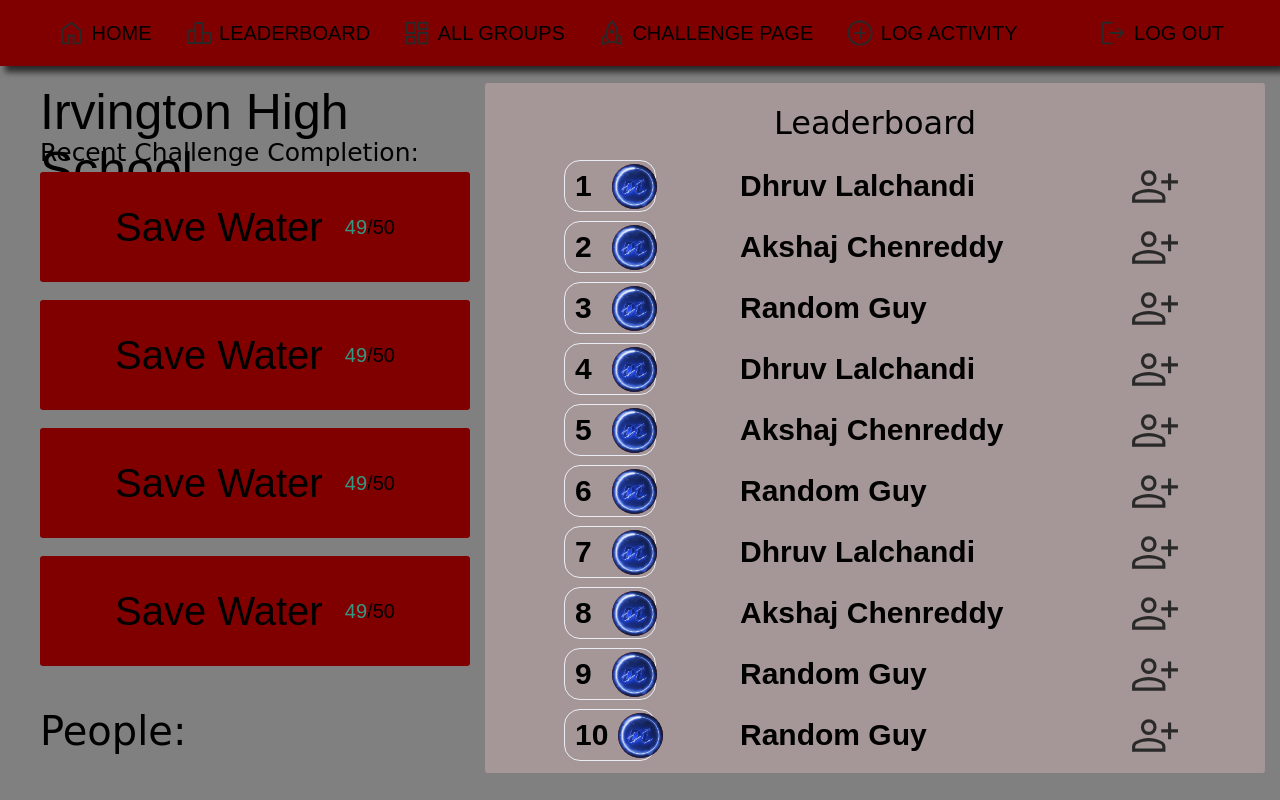
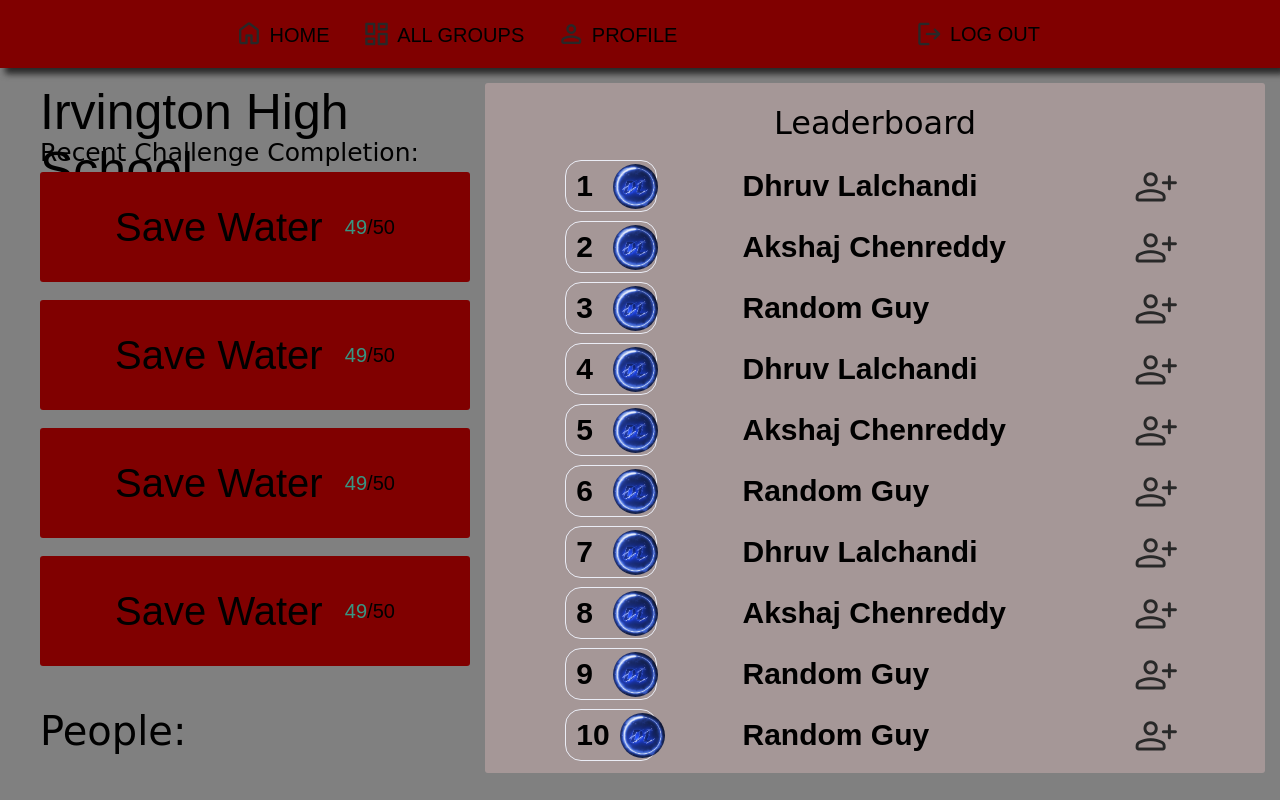
Before and after one commit to dhruv0505/CongressionalAppChallenge, a plain HTML site: page groupPage.html in a window 1280 px wide. Drawn offline with nearby package versions, Linux system fonts and the light colour scheme; a web font is replaced by a local one.

Commit message:
login + miscellanious fixes

```diff
--- a/groupPage.html
+++ b/groupPage.html
@@ -2,20 +2,20 @@
     <header>
         <title></title>
         <link rel="stylesheet" href="style.css">
+        <script src="script.js"></script>
+        <link rel="stylesheet" href="https://fonts.googleapis.com/css2?family=Material+Symbols+Rounded:opsz,wght,FILL,GRAD@48,400,0,0" />
     </header>
     <body>
         <!-- NAV BAR -->
         <div class="centerContainer">
-        <table class="nav centerContatiner">
-            <tr class="centerContainer">
-                <td><a href="home.html" class="navOption centerContainer"><img class="material-symbols-rounded" src="home.svg" style="width:30px;">&nbspHOME</a></td>
-                <td><a href="leaderboard.html"class="navOption centerContainer"><img class="material-symbols-rounded" src="leaderboard.svg" style="width:30px;">&nbspLEADERBOARD</a></td>
-                <td><a href="allGroups.html"class="navOption centerContainer"><img class="material-symbols-rounded" src="dashboard.svg" style="width:30px;">&nbspALL GROUPS</a></td>
-                <td><a href="challengePage.html"class="navOption centerContainer"><img class="material-symbols-rounded" src="rocket.svg" style="width:30px;">&nbspCHALLENGE PAGE</td>
-                <td style="padding-right:50px;"><a href="create.html" class="navOption centerContainer"><img class="material-symbols-rounded" src="add_circle.svg" style="width:30px;">&nbspLOG ACTIVITY</a></td>
-                <td><a class="navOption centerContainer"><img class="material-symbols-rounded" src="logout.svg" style="width:30px;">&nbspLOG OUT</a></td></tr>
-            </tr>
-        </table>
+            <table class="nav centerContatiner">
+                <tr class="centerContainer">
+                    <td><a href="home.html" class="navOption centerContainer"><span class="material-symbols-rounded" style="font-size:30px;padding-bottom:2px">home</span><div style="padding-top:2px;">&nbspHOME</div></a></td>
+                    <td><a href="allGroups.html"class="navOption centerContainer"><span class="material-symbols-rounded" style="font-size:30px;padding-bottom:1px">dashboard</span><div style="padding-top:2px;">&nbspALL GROUPS</div></a></td>
+                    <td style="padding-right:200px;"><a href="profilePage.html"class="navOption centerContainer"><span class="material-symbols-rounded" style="font-size:30px;padding-bottom:1px">person</span><div style="padding-top:2px;">&nbspPROFILE</div></a></td>
+                    <td><div class="logoutButton"><button class="centerContainer" style="background-color:rgba(0,0,0,0);border:none;font-family: 'Bebas Neue', sans-serif;font-size: 20px;"onclick="logout()"><span class="material-symbols-rounded" style="font-size:30px;">logout</span>&nbspLOG OUT</button></div></td></tr>
+                </tr>
+            </table>
         </div>
         <div class="centerContainer">
             <div class="groupPageDashboard" style="width:1200px;margin-top:75px;">
@@ -53,7 +53,7 @@
                         <div class="user-info">
                         <div class="user-name">Dhruv Lalchandi</div>
                         </div>
-                        <button class="follow" style="right:5;background-color:rgb(165, 151, 151);border:none;"><img class="material-symbols-rounded" src="person_add.svg" style="width:50px;"></button>
+                        <button class="follow" style="right:5;background-color:rgb(165, 151, 151);border:none;"><span class="material-symbols-rounded" style="font-size:45px;">person_add</span></button>
                     </div>
                     <div class="leader">
                         <div class="user">
@@ -63,7 +63,7 @@
                         <div class="user-info">
                         <div class="user-name">Akshaj Chenreddy</div>
                         </div>
-                        <button class="follow" style="right:5;background-color:rgb(165, 151, 151);border:none;"><img class="material-symbols-rounded" src="person_add.svg" style="width:50px;"></button>
+                        <button class="follow" style="right:5;background-color:rgb(165, 151, 151);border:none;"><span class="material-symbols-rounded" style="font-size:45px;">person_add</span></button>
 
                     </div>
                     <div class="leader">
@@ -74,7 +74,7 @@
                         <div class="user-info">
                         <div class="user-name">Random Guy</div>
                         </div>
-                        <button class="follow" style="right:5;background-color:rgb(165, 151, 151);border:none;"><img class="material-symbols-rounded" src="person_add.svg" style="width:50px;"></button>
+                        <button class="follow" style="right:5;background-color:rgb(165, 151, 151);border:none;"><span class="material-symbols-rounded" style="font-size:45px;">person_add</span></button>
 
                     </div>
                     <div class="leader">
@@ -85,7 +85,7 @@
                         <div class="user-info">
                         <div class="user-name">Dhruv Lalchandi</div>
                         </div>
-                        <button class="follow" style="right:5;background-color:rgb(165, 151, 151);border:none;"><img class="material-symbols-rounded" src="person_add.svg" style="width:50px;"></button>
+                        <button class="follow" style="right:5;background-color:rgb(165, 151, 151);border:none;"><span class="material-symbols-rounded" style="font-size:45px;">person_add</span></button>
                     </div>
                     <div class="leader">
                         <div class="user">
@@ -95,7 +95,7 @@
                         <div class="user-info">
                         <div class="user-name">Akshaj Chenreddy</div>
                         </div>
-                        <button class="follow" style="right:5;background-color:rgb(165, 151, 151);border:none;"><img class="material-symbols-rounded" src="person_add.svg" style="width:50px;"></button>
+                        <button class="follow" style="right:5;background-color:rgb(165, 151, 151);border:none;"><span class="material-symbols-rounded" style="font-size:45px;">person_add</span></button>
 
                     </div>
                     <div class="leader">
@@ -106,7 +106,7 @@
                         <div class="user-info">
                         <div class="user-name">Random Guy</div>
                         </div>
-                        <button class="follow" style="right:5;background-color:rgb(165, 151, 151);border:none;"><img class="material-symbols-rounded" src="person_add.svg" style="width:50px;"></button>
+                        <button class="follow" style="right:5;background-color:rgb(165, 151, 151);border:none;"><span class="material-symbols-rounded" style="font-size:45px;">person_add</span></button>
                     </div>
                     <div class="leader">
                         <div class="user">
@@ -116,7 +116,7 @@
                         <div class="user-info">
                         <div class="user-name">Dhruv Lalchandi</div>
                         </div>
-                        <button class="follow" style="right:5;background-color:rgb(165, 151, 151);border:none;"><img class="material-symbols-rounded" src="person_add.svg" style="width:50px;"></button>
+                        <button class="follow" style="right:5;background-color:rgb(165, 151, 151);border:none;"><span class="material-symbols-rounded" style="font-size:45px;">person_add</span></button>
                     </div>
                     <div class="leader">
                         <div class="user">
@@ -126,7 +126,7 @@
                         <div class="user-info">
                         <div class="user-name">Akshaj Chenreddy</div>
                         </div>
-                        <button class="follow" style="right:5;background-color:rgb(165, 151, 151);border:none;"><img class="material-symbols-rounded" src="person_add.svg" style="width:50px;"></button>
+                        <button class="follow" style="right:5;background-color:rgb(165, 151, 151);border:none;"><span class="material-symbols-rounded" style="font-size:45px;">person_add</span></button>
 
                     </div>
                     <div class="leader">
@@ -137,7 +137,7 @@
                         <div class="user-info">
                         <div class="user-name">Random Guy</div>
                         </div>
-                        <button class="follow" style="right:5;background-color:rgb(165, 151, 151);border:none;"><img class="material-symbols-rounded" src="person_add.svg" style="width:50px;"></button>
+                        <button class="follow" style="right:5;background-color:rgb(165, 151, 151);border:none;"><span class="material-symbols-rounded" style="font-size:45px;">person_add</span></button>
 
                     </div>
                     <div class="leader">
@@ -148,7 +148,7 @@
                         <div class="user-info">
                         <div class="user-name">Random Guy</div>
                         </div>
-                        <button class="follow" style="right:5;background-color:rgb(165, 151, 151);border:none;"><img class="material-symbols-rounded" src="person_add.svg" style="width:50px;"></button>
+                        <button class="follow" style="right:5;background-color:rgb(165, 151, 151);border:none;"><span class="material-symbols-rounded" style="font-size:45px;">person_add</span></button>
                     </div>
                 </div>
                 </div>
--- a/script.js
+++ b/script.js
@@ -1,4 +1,21 @@
-function openProfilePage(userID){
+if ((typeof localStorage.getItem("userID") !== "undefined" && !(typeof localStorage.getItem("userID") === "string" && localStorage.getItem("userID")=="undefined")) && window.location.href.slice(-10)=="login.html"){
+    window.location.href = "home.html";
+}
+
+if ((typeof localStorage.getItem("userID") === "undefined" || (typeof localStorage.getItem("userID") === "string" && localStorage.getItem("userID")=="undefined"))&& window.location.href.slice(-10)!="login.html"){
+    window.location.href = "login.html";
+}
+
+function openProfile(){
+    window.location.href = "profilePage.html";
 }
 function openGroupPage(groupID){
 }
+function login(){
+    localStorage.setItem("userID", document.getElementById("usernameLoginInput").value);
+    window.location.href = "home.html";
+}
+function logout(){
+    localStorage.setItem("userID", "undefined");
+    window.location.href = "login.html";
+}
--- a/style.css
+++ b/style.css
@@ -73,6 +73,14 @@ body {
     width: 100%;
 }
 
+.logoutButton:hover{
+    background-color: rgb(128, 80, 80);
+}
+.logoutButton{
+    padding: 15px;
+    border-radius: 20px;
+    color: black;
+}
 .centerContainer,
 .navOption,
 .group {
@@ -81,21 +89,19 @@ body {
     justify-content: center;
 }
 
-.navOption:hover {
+.navOption:hover{
     background-color: rgb(128, 80, 80);
 }
 
-a {
+a{
     padding: 15px;
     border-radius: 20px;
     color: black;
-    /* color:rgb(83, 83, 255); */
     text-decoration: none;
 }
 
 .material-symbols-rounded {
-    filter: invert(9%) sepia(56%) saturate(0%) hue-rotate(195deg) brightness(101%) contrast(85%);
-    z-index: 0;
+    color:#282828;
 }
 
 /* MAIN PAGES */
```
Also changed, not shown: allGroups.html (+13 -14 lines), home.html (+14 -14 lines), lastPost.html (+4 -2 lines), login.html (+3 -1 lines), profilePage.html (+10 -10 lines), add_circle.svg (deleted), dashboard.svg (deleted), forum.svg (deleted), groups.svg (deleted), home.svg (deleted), leaderboard.svg (deleted), logout.svg (deleted), navigate_before.svg (deleted), navigate_next.svg (deleted), 3 more files.
